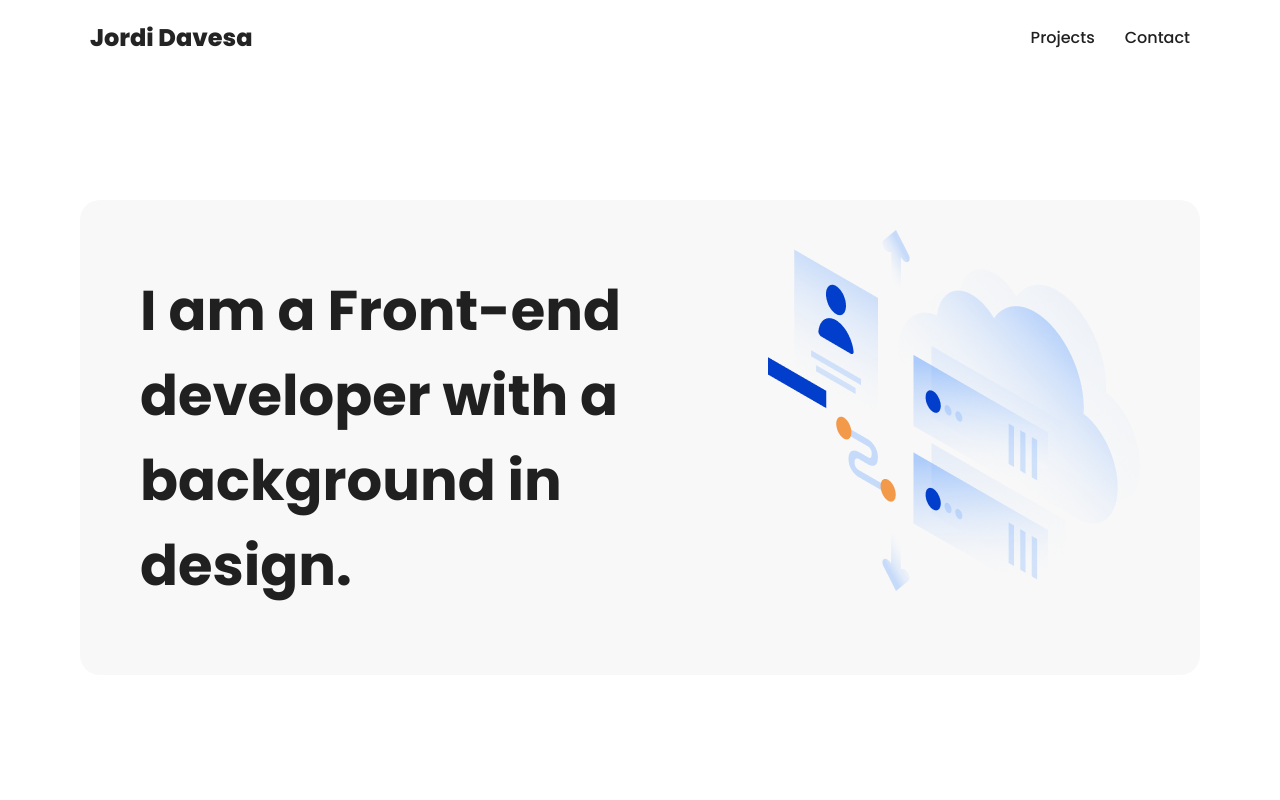
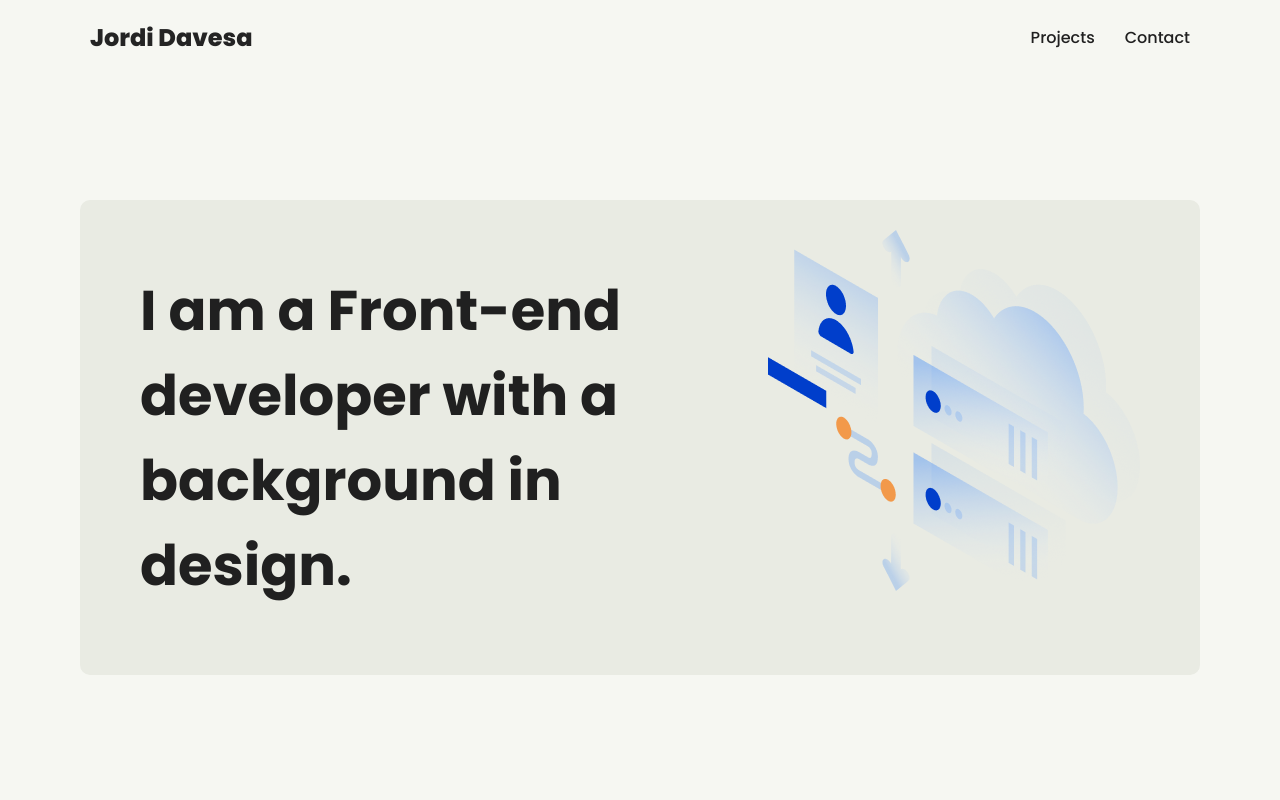
Before and after one commit to jdavesa/portfolio, a React (Create React App) app: page / in a window 1280 px wide. Shown: the top 800 px of the page. Built offline with nearby package versions, Linux system fonts and the light colour scheme.

Commit message:
Features: Styles

```diff
--- a/src/App.css
+++ b/src/App.css
@@ -2,6 +2,7 @@
 .App {
   font-family: poppins;
   color: rgb(32, 32, 32);
+  background-color:rgb(246, 247, 242);
 }
 
 .navbar{
@@ -20,6 +21,7 @@
 
 .navbar-link-name{
   text-align: right;
+  cursor: pointer;
 }
 
 .navbar h3{
@@ -70,8 +72,8 @@
   display: flex;
   justify-content: space-around;
   align-items: flex-start;
-  background-color: rgb(248, 248, 248);
-  border-radius: 20px;
+  background-color: rgb(233, 235, 227);
+  border-radius: 10px;
   padding: 30px 60px;
   margin: auto;
   width: 1000px;
@@ -122,7 +124,7 @@
 
 .skills-container{
   /* background: linear-gradient(180deg, #003ECB 0%,  30%, #003ECB 100%); */
-  background-color: rgb(248, 248, 248);
+  background-color: rgb(246, 247, 242);
   /* background: linear-gradient(180deg, rgb(255, 255, 255) 70%,  #87adff 100%); */
   height: 1200px;
   padding-top: 50px;
@@ -169,7 +171,7 @@
   height: 110vh;
   padding-top: 50px;
   text-align: center;
-  background-color: rgb(36, 36, 36);;
+  background-color: rgb(148, 150, 139);
 
 }
 
@@ -249,7 +251,8 @@
 }
 
 .arrow-container img{
-  width: 20px;
+  width: 15px;
+  height: auto !important;
 }
 
 .arrow-hide{
@@ -277,7 +280,7 @@
 
 .project-container-father{
   margin-top: 0;
-  background-color: rgb(255, 255, 255);
+  background-color: rgb(242, 243, 237);
   padding-top: 80px
 }
 
@@ -309,7 +312,7 @@
 }
 
 .contact{
-  background-color:noe;
+  background-color:rgb(242, 243, 237);
   margin: 0;
   padding-top: 200px;
   height:80vh;
@@ -322,7 +325,7 @@
   justify-content: flex-start;
   height: 400px;
   width: 300px;
-  background-color: white;
+  background-color: rgb(242, 243, 237);
 }
 
 .contact-form h1{
@@ -348,6 +351,7 @@
   margin-bottom: 30px;
   outline: none;
   padding: 5px;
+  background-color: rgb(242, 243, 237);
 }
 
 .contact-form input::placeholder{
@@ -363,6 +367,7 @@
   outline: none;
   height:100px;
   padding: 5px;
+  background-color: rgb(242, 243, 237);
 }
 
 .contact-form textarea::placeholder{
--- a/src/components/navbar.tsx
+++ b/src/components/navbar.tsx
@@ -21,7 +21,7 @@ const NavbarContainer = styled.div<INv>`
   z-index: 2;
   width: 100vw;
   height: 50px;
-  background-color: rgba(255, 255, 255);
+  background-color: rgb(246, 247, 242);
   animation: ${(props) =>
       props.shadow === "default"
         ? null
@@ -35,13 +35,14 @@ const toShadow = keyframes`
         box-shadow: 0px 0px 0px rgba(0, 0, 0, 0.041);
     }
     to{
-        box-shadow: 1px 5px 20px rgba(0, 0, 0, 0.08);;
+        box-shadow: 1px 5px 20px rgba(0, 0, 0, 0.041);
+        border-bottom: 1px solid rgb(36, 36, 36);
     }
 `;
 
 const toNoShadow = keyframes`
     from{
-        box-shadow: 1px 5px 20px rgba(0, 0, 0, 0.08);;
+        box-shadow: 1px 5px 20px rgba(0, 0, 0, 0.041);;
     }
     to{
         box-shadow: 0px 0px 0px rgba(0, 0, 0, 0.041);;
```
